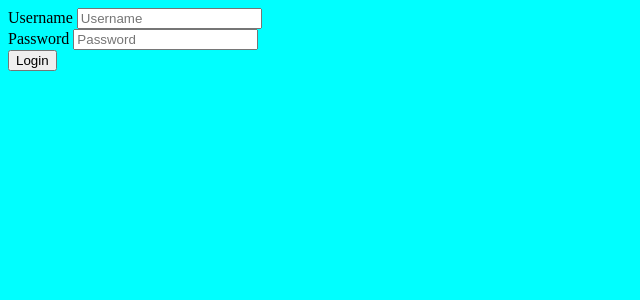
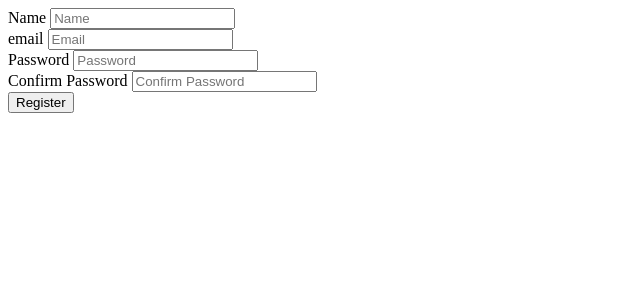
Before and after one commit to tanmays1124/mysite, a Django app: page / in a window 1280 px wide. Shown: the top 300 px of the page, without its empty margins (0-640 px from the left). Run offline with Django 4.2, Linux system fonts and the light colour scheme.

Commit message:
added registeration page

```diff
--- a/site1/models.py
+++ b/site1/models.py
@@ -3,5 +3,6 @@ from django.db import models
 # Create your models here.
 
 class Users(models.Model):
-    usr = models.CharField( max_length=50,null=False,blank=False)
+    name = models.CharField( max_length=50,null=False,blank=False)
     password = models.CharField( max_length=50,null=False,blank=False)
+    email = models.CharField(max_length=50,null=False,blank=False)
--- a/site1/urls.py
+++ b/site1/urls.py
@@ -19,7 +19,7 @@ from django.urls import path
 from . import views
 
 urlpatterns = [
-    path('',views.login,name='login'),
+    path('',views.register,name='register'),
     path('submit',views.success,name='success')
     # path('admin/', admin.site.urls)
 ]
--- a/site1/views.py
+++ b/site1/views.py
@@ -7,10 +7,15 @@ def login(request):
 
 def success(request):
     if request.method=='POST':
-        usr = request.POST['username']
-        passwd = request.POST['password']
+        name = request.POST['name']
+        email = request.POST['email']
+        password = request.POST['password']
+        cpassword = request.POST['Cpassword']
 
-        new_user = Users(usr=usr, password=passwd)
+        new_user = Users(name = name, password = password, email = email)
         new_user.save()
 
-    return render(request,'success.html',{'username':usr,'pass':passwd})
+    return render(request,'success.html')
+
+def register(request):
+    return render(request,'register.html')
--- /dev/null
+++ b/template/register.html
@@ -0,0 +1,30 @@
+<html>
+    <body>
+        <div class="card">
+            <form action="submit" method="POST">
+                {% csrf_token %}
+            <label for="name">
+                Name
+            </label>
+            <input type="text" name="name" id="name" placeholder="Name">
+            <br>
+            <label for="email">
+                email
+            </label>
+            <input type="email" name="email" id="email" placeholder="Email">
+            <br>
+            <label for="password">
+                Password
+            </label>
+            <input type="password" name="password" id="password" placeholder="Password">
+            <br>
+            <label for="Cpassword">
+                Confirm Password
+            </label>
+            <input type="password" name="Cpassword" id="Cpassword" placeholder="Confirm Password">
+            <br>
+            <input type="submit" value="Register" id="submit">
+        </form>
+        </div>
+    </body>
+</html>
--- a/template/success.html
+++ b/template/success.html
@@ -1,5 +1,4 @@
 {% extends 'nav.html' %}
 {% block content %}
-<h1>your username is {{username}}</h1>
-<h1>your password is {{pass}}</h1>
+<h1>Registered Successfully </h1>
 {% endblock %}
```
